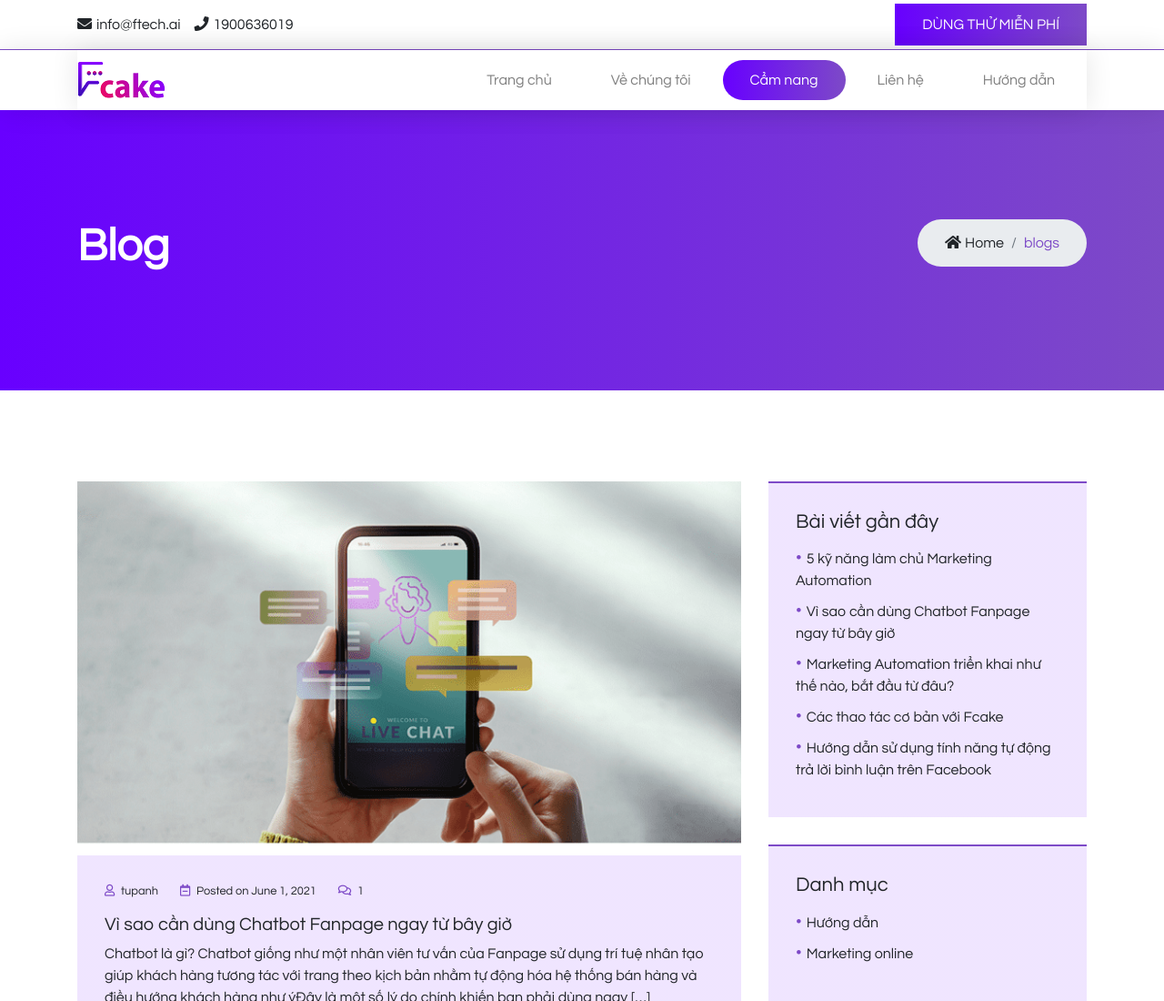
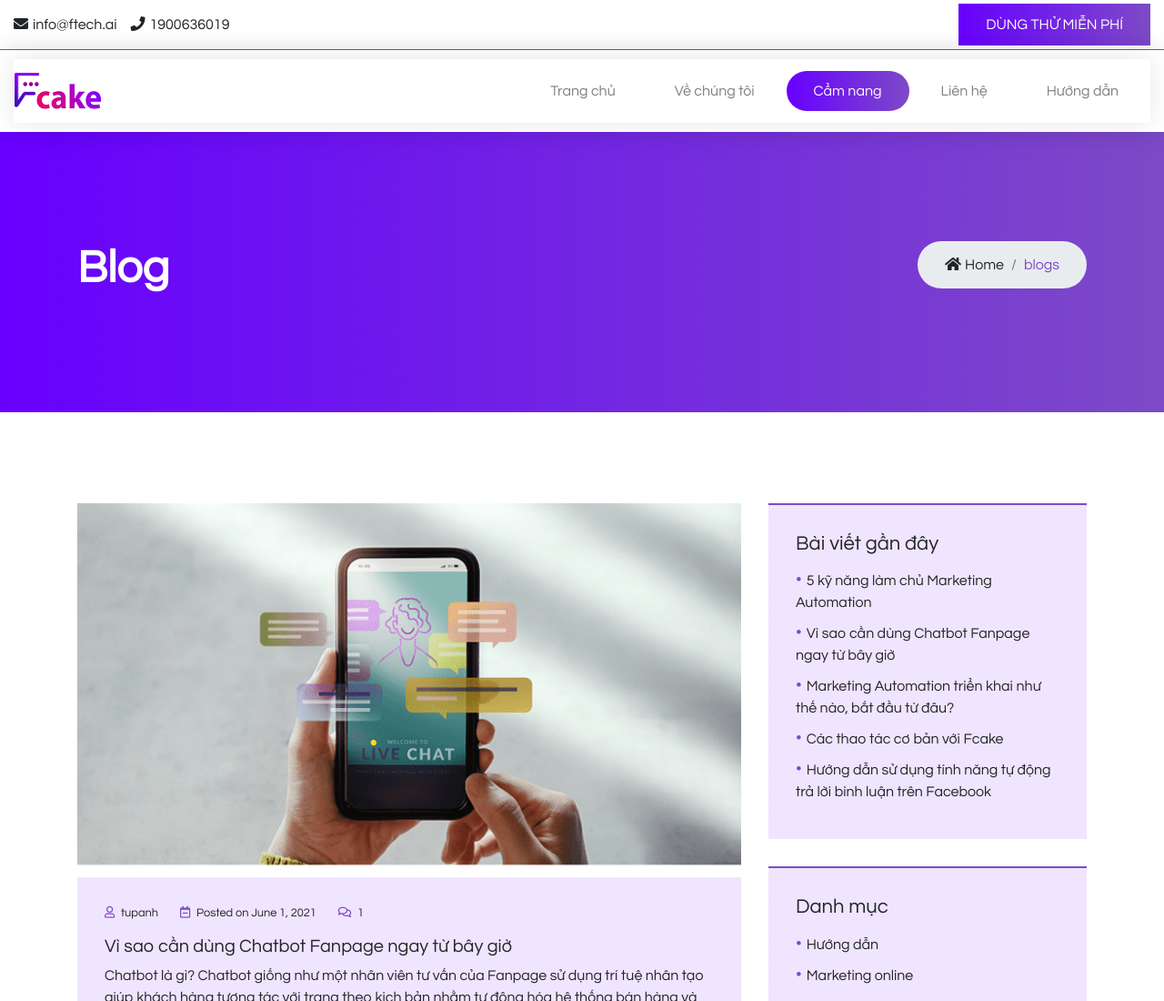
Before and after one commit to nguyendangbanghn93/blog-fcake, a plain HTML site: page index.html in a window 1280 px wide. Shown: the top 1100 px of the page at 91% size. Drawn offline with Linux system fonts and the light colour scheme.

Commit message:
edit header and scrolltop

```diff
--- a/index.html
+++ b/index.html
@@ -6,7 +6,7 @@
     <meta http-equiv="X-UA-Compatible" content="IE=edge">
     <meta name="viewport" content="width=device-width, initial-scale=1.0">
     <link rel="stylesheet" href="./library/bootstrap.css">
-    <link rel="stylesheet" href="https://pro.fontawesome.com/releases/v5.10.0/css/all.css"/>
+    <link rel="stylesheet" href="https://pro.fontawesome.com/releases/v5.10.0/css/all.css" />
     <!-- <link rel="stylesheet" href="./library/all.min.css"/> -->
     <script src="./library/jquery.js"></script>
     <script src="./library/bootstrap.js"></script>
@@ -15,26 +15,23 @@
 </head>
 
 <body>
-
-    <div class="sub-header">
-        <div class="container ">
+    <div class="sub-header container-fluid">
+        <div class="">
             <div class="d-flex align-items-center">
-                <a href="mailto:info@ftech.ai" class="contact">
+                <a href="mailto:info@ftech.ai" class="contact wsn">
                     <i class="fas fa-envelope"></i>info@ftech.ai
                 </a>
-                <a href="tel:1900636019" class="contact">
+                <a href="tel:1900636019" class="contact wsn">
                     <i class="fas fa-phone"></i>1900636019
                 </a>
             </div>
-            <div class="request-btn">
+            <div class="request-btn wsn d-none d-md-block">
                 <a href="">Dùng thử miễn phí</a>
             </div>
         </div>
     </div>
 
-    <div class="main-header">
-       <div class="container-fluid">
-        <div class="container">
+    <div class="main-header container-fluid">
         <nav class="navbar navbar-expand-lg main-header navbar-light px-0">
             <!-- Brand -->
             <!-- <a class="navbar-brand" href="#">Navbar</a> -->
@@ -66,8 +63,6 @@
                 </ul>
             </div>
         </nav>
-        </div>
-       </div>
     </div>
 
     <div class="wrap-breadcrumb">
--- a/style.css
+++ b/style.css
@@ -20,8 +20,7 @@ ul {
 }
 .sub-header {
   border-bottom: 1px solid rgba(125, 74, 199, 1);
-  padding-top: 10px;
-  padding-bottom: 10px;
+  padding: 7px 140px;
 }
 
 /* sub-header */
@@ -57,12 +56,13 @@ ul {
 
 /* main-header */
 .main-header {
+  padding: 0px 140px;
   position: sticky;
   color: #333333;
   top: 0px;
   left: 0px;
-  width:100%;
-  background:#fff;
+  width: 100%;
+  background: #fff;
   z-index: 99;
   box-shadow: 0px 0px 30px 0px rgb(0 0 0 / 10%);
 }
@@ -299,7 +299,7 @@ ul {
     rgba(125, 74, 199, 1) 100%
   );
   color: #fff;
-  border: 2px solid #fff;
+  /* border: 2px solid #fff; */
 }
 .list-contact li {
   margin-bottom: 10px;
@@ -310,11 +310,11 @@ ul {
   height: 45px;
   border-radius: 50%;
   display: flex;
-  justify-content:center;
-  align-items:center;
+  justify-content: center;
+  align-items: center;
   color: rgba(125, 74, 199, 1);
   border: 1px solid rgba(125, 74, 199, 1);
-  transition:.5px
+  transition: 0.5px;
 }
 .wrap-social:hover {
   background: linear-gradient(
@@ -325,6 +325,36 @@ ul {
   color: #fff;
   border: 1px solid #fff;
 }
-.footer-bottom{
+.footer-bottom {
   border-top: 1px solid #fff;
 }
+.wsn {
+  white-space: nowrap;
+}
+
+
+@media (max-width: 1499px) {
+  .sub-header,
+  .main-header {
+    padding: 10px 70px;
+  }
+}
+@media (max-width: 1399px) {
+  .sub-header,
+  .main-header {
+    padding: 10px 30px;
+  }
+}
+@media (max-width: 1365px) {
+  .sub-header,
+  .main-header {
+    padding: 10px 15px;
+  }
+}
+.navbar-toggler{
+  background: linear-gradient(
+    to right,
+    rgba(104, 0, 255, 1) 0%,
+    rgba(125, 74, 199, 1) 100%
+  );
+}
```
Lines whose indentation alone changed are shown as unchanged.
